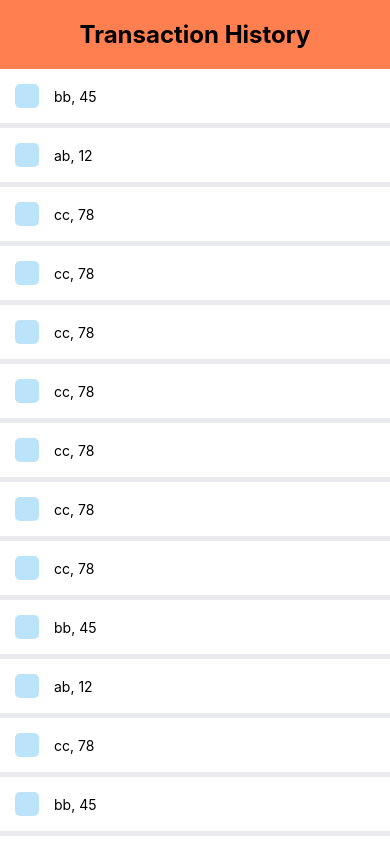
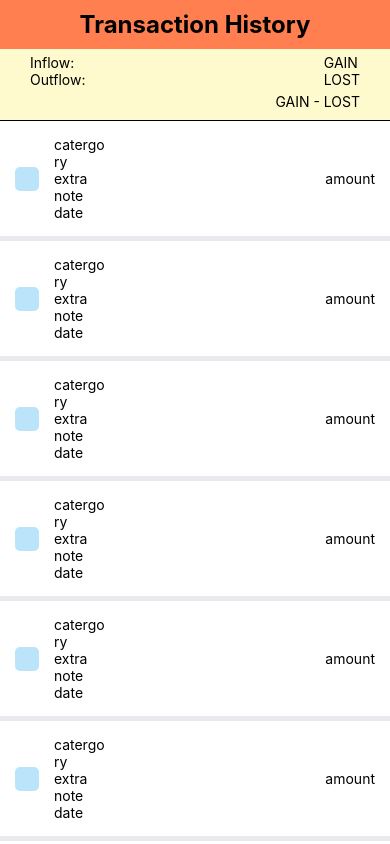
Before and after one commit to Pheodrys-QB/NMCNPH, a React Native app in the folder src/MoneyManagement/: screen / in a window 390 px wide. Built offline with nearby package versions, Linux system fonts and the light colour scheme.

Commit message:
Quick update to Transaction history

```diff
--- a/src/MoneyManagement/components/TransactionTab.js
+++ b/src/MoneyManagement/components/TransactionTab.js
@@ -7,7 +7,15 @@ const TransTab = (props) => {
     <View style={styles.item}>
       <View style={styles.itemLeft}>
         <View style={styles.square}></View>
-        <Text style={styles.itemText}>{props.data.name}, {props.data.id}</Text>
+        <View style={styles.data}>
+        <Text style={styles.itemText}>{props.data.catergory}</Text>
+        <Text style={styles.itemText}>{props.data.note}</Text>
+        <Text style={styles.itemText}>{props.data.date}</Text>
+
+        </View>
+      </View>
+      <View style={styles.itemRight}>
+      <Text style={styles.itemTextRight}>{props.data.amount}</Text>
       </View>
     </View>
   )
@@ -16,6 +24,10 @@ const TransTab = (props) => {
 export default TransTab;
 
 const styles = StyleSheet.create({
+  data:{
+    alignContent:'center',
+    flex: 1
+  },
   item: {
     backgroundColor: '#FFF',
     padding: 15,
@@ -28,7 +40,11 @@ const styles = StyleSheet.create({
   itemLeft: {
     flexDirection: 'row',
     alignItems: 'center',
-    flexWrap: 'wrap'
+    flexWrap: 'wrap',
+    maxWidth: '80%'
+  },
+  itemRight: {
+    alignItems: 'center',
   },
   square: {
     width: 24,
--- a/src/MoneyManagement/screens/TransactionScreen.js
+++ b/src/MoneyManagement/screens/TransactionScreen.js
@@ -10,88 +10,81 @@ import TransTab from '../components/TransactionTab';
 
 const test = [
   {
-    name: 'bb',
-    id: '45',
+    id: 'id',
+    catergory: 'catergory',
+    date: 'date',
+    amount: 'amount',
+    note: 'extra note',
   },
   {
-    name: 'ab',
-    id: '12',
+    id: 'id',
+    catergory: 'catergory',
+    date: 'date',
+    amount: 'amount',
+    note: 'extra note',
   },
   {
-    name: 'cc',
-    id: '78',
+    id: 'id',
+    catergory: 'catergory',
+    date: 'date',
+    amount: 'amount',
+    note: 'extra note',
   },
   {
-    name: 'cc',
-    id: '78',
+    id: 'id',
+    catergory: 'catergory',
+    date: 'date',
+    amount: 'amount',
+    note: 'extra note',
   },
   {
-    name: 'cc',
-    id: '78',
+    id: 'id',
+    catergory: 'catergory',
+    date: 'date',
+    amount: 'amount',
+    note: 'extra note',
   },
   {
-    name: 'cc',
-    id: '78',
+    id: 'id',
+    catergory: 'catergory',
+    date: 'date',
+    amount: 'amount',
+    note: 'extra note',
   },
   {
-    name: 'cc',
-    id: '78',
+    id: 'id',
+    catergory: 'catergory',
+    date: 'date',
+    amount: 'amount',
+    note: 'extra note',
   },
   {
-    name: 'cc',
-    id: '78',
+    id: 'id',
+    catergory: 'catergory',
+    date: 'date',
+    amount: 'amount',
+    note: 'extra note',
   },
   {
-    name: 'cc',
-    id: '78',
+    id: 'id',
+    catergory: 'catergory',
+    date: 'date',
+    amount: 'amount',
+    note: 'extra note',
   },
   {
-    name: 'bb',
-    id: '45',
+    id: 'id',
+    catergory: 'catergory',
+    date: 'date',
+    amount: 'amount',
+    note: 'extra note',
   },
   {
-    name: 'ab',
-    id: '12',
-  },
-  {
-    name: 'cc',
-    id: '78',
-  },
-  {
-    name: 'bb',
-    id: '45',
-  },
-  {
-    name: 'ab',
-    id: '12',
-  },
-  {
-    name: 'cc',
-    id: '78',
-  },
-  {
-    name: 'bb',
-    id: '45',
-  },
-  {
-    name: 'ab',
-    id: '12',
-  },
-  {
-    name: 'cc',
-    id: '78',
-  },
-  {
-    name: 'bb',
-    id: '45',
-  },
-  {
-    name: 'ab',
-    id: '12',
-  },
-  {
-    name: 'cc',
-    id: '78',
+    id: 'id',
+    catergory: 'catergory',
+    date: 'date',
+    amount: 'amount',
+    note: 'extra note',
   },
 ];
 
@@ -101,9 +94,22 @@ const TransactionScreen = () => {
       <View style={styles.titleTop}>
         <Text style={styles.sectionTitle}>Transaction History</Text>
       </View>
+      <View style={styles.flowBar}>
+        <View style={styles.itemLeft}>
+           <Text>Inflow: </Text>
+           <Text>Outflow: </Text>
+        </View>
+        <View style={styles.itemRight}>
+           <Text>GAIN</Text>
+           <Text>LOST</Text>
+        </View>
+      </View>
+      <View style={styles.total}>
+        <Text>GAIN - LOST</Text>
+      </View>
+      <View style={{padding: 0.5, backgroundColor: '#000000'}}/>
       <ScrollView
-        contentContainerStyle={{flexGrow: 1}}
-        keyboardShouldPersistTaps="handled">
+        contentContainerStyle={{flexGrow: 1}}>
         <View style={styles.tasksWrapper}>
 
           <View style={styles.items}>
@@ -129,6 +135,20 @@ const TransactionScreen = () => {
 export default TransactionScreen;
 
 const styles = StyleSheet.create({
+  total:{
+    backgroundColor:'#fffacd',
+    paddingBottom: 10,
+    paddingRight: 30,
+    alignContent:'center',
+    alignItems:'flex-end'
+  },
+  flowBar:{
+    backgroundColor:'#fffacd',
+    paddingHorizontal: 30,
+    paddingVertical: 5,
+    flexDirection: 'row',
+    justifyContent:'space-between'
+  },
   container: {
     flex: 1,
     backgroundColor: '#E8EAED',
@@ -145,8 +165,8 @@ const styles = StyleSheet.create({
     //marginTop: 10,
   },
   titleTop: {
-    paddingTop: 20,
-    paddingBottom: 20,
+    paddingTop: 10,
+    paddingBottom: 10,
     backgroundColor: '#ff7f50',
     justifyContent: 'center',
     alignItems: 'center',
```
